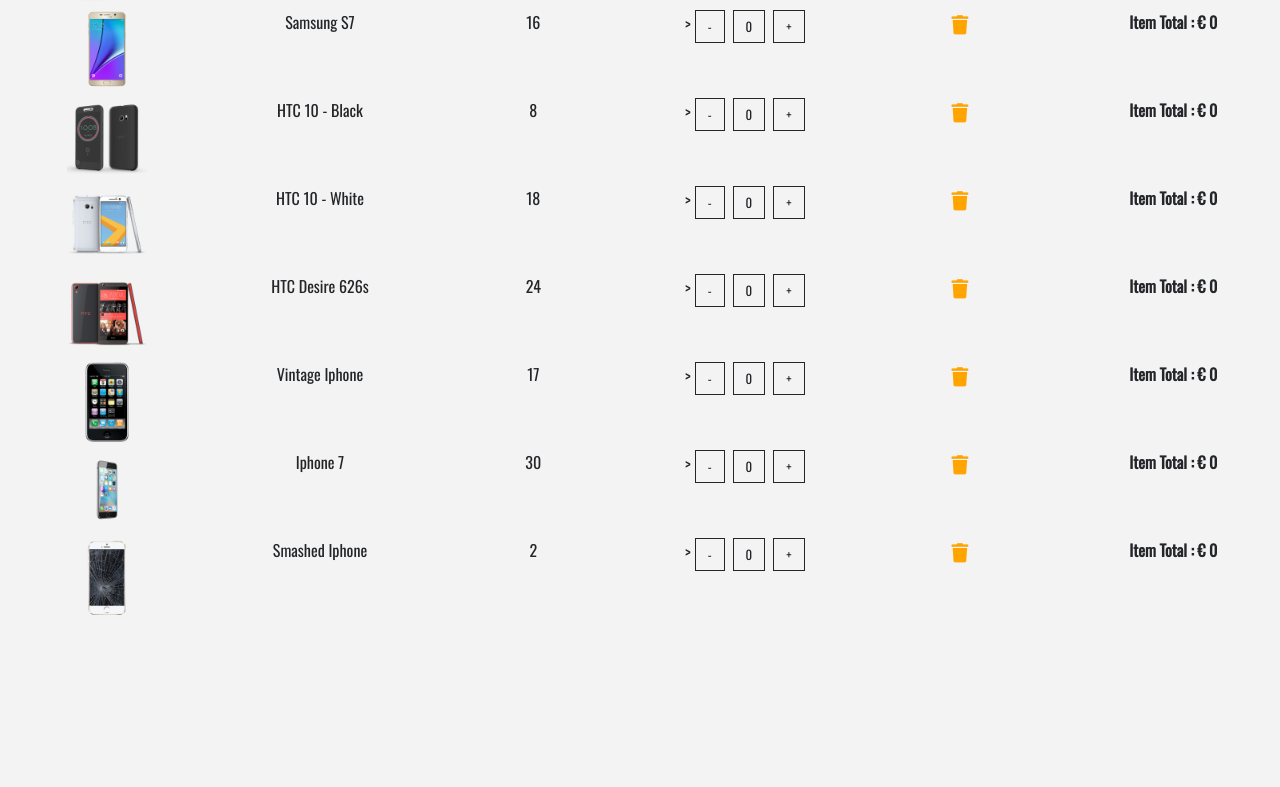
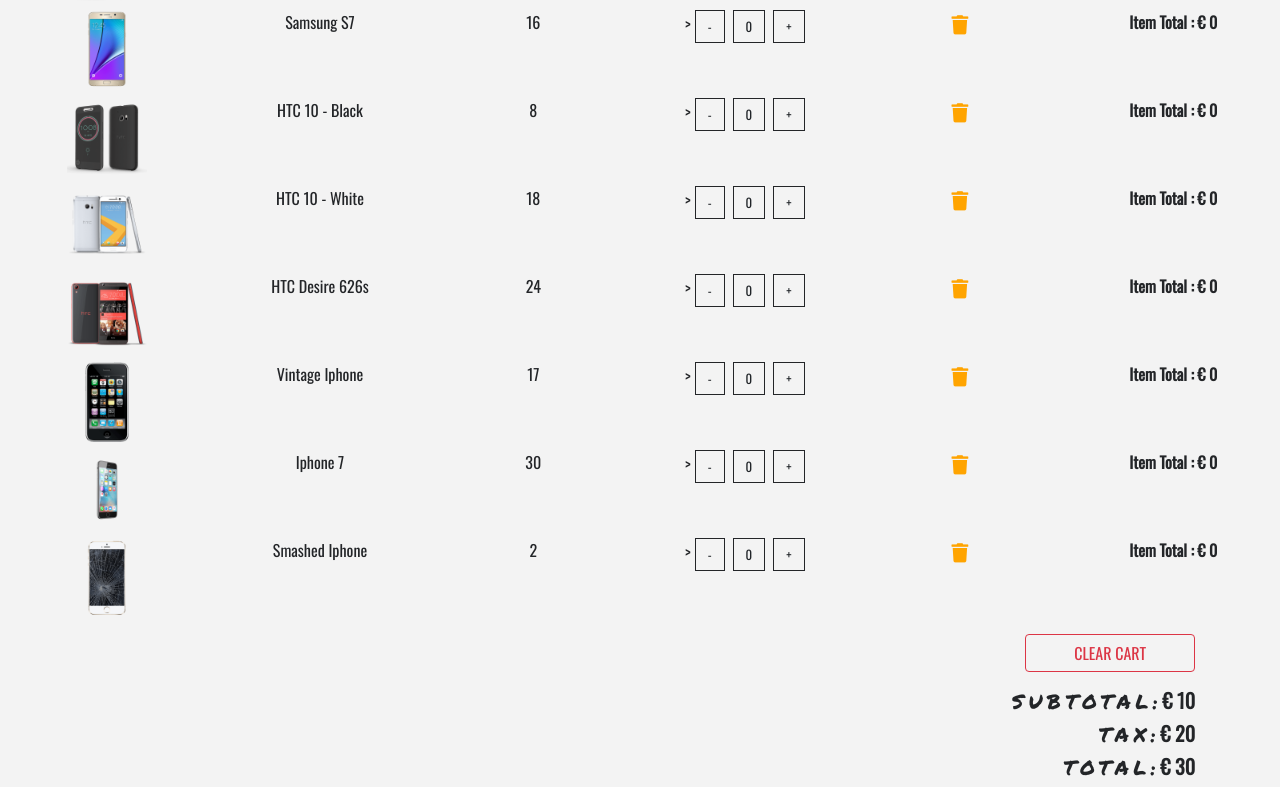
Before and after one commit to nic33wild/react-e-commerce, a React (Create React App) app: page /cart in a window 1280 px wide. Shown: the part 264-1051 px from the top of the page. Before the commit the page ends 890 px from the top, so only its background shows below. Built offline with nearby package versions, Linux system fonts and the light colour scheme.

Commit message:
added CartTotals with clear cart button

```diff
--- a/src/components/Cart/Cart.js
+++ b/src/components/Cart/Cart.js
@@ -4,6 +4,7 @@
 import EmptyCart from "./EmptyCart";
 import { ProductConsumer } from "../../context";
 import CartList from './CartList';
+import CartTotals from './CartTotals';
 
 export default class Cart extends Component {
   render() {
@@ -18,6 +19,7 @@
                   <Title name="your" title="cart" />
                   <CartColumns />
                   <CartList value={value} />
+                  <CartTotals value={value} />
                 </React.Fragment>
               );
             } else {
--- /dev/null
+++ b/src/components/Cart/CartTotals.js
@@ -0,0 +1,43 @@
+import React from "react";
+import { Link } from "react-router-dom";
+
+export default function CartTotals({ value }) {
+  const { cartSubTotal, cartTax, cartTotal, clearCart } = value;
+  return (
+    <React.Fragment>
+      <div className="container">
+        <div className="row">
+          <div className="col-10 mt-2 ml-sm-5 ml-md-auto col-sm-8 text-capitalize text-right">
+            <Link to="/">
+              <button
+                className="btn btn-outline-danger text-uppercase mb-3 px-5"
+                type="button"
+                onClick={()=>clearCart()}
+              >
+                clear cart
+              </button>
+            </Link>
+            <h5>
+                <span className="text-title">
+                    subtotal:
+                </span>
+                <strong>€ {cartSubTotal}</strong>
+            </h5>
+            <h5>
+                <span className="text-title">
+                    tax:
+                </span>
+                <strong>€ {cartTax}</strong>
+            </h5>
+            <h5>
+                <span className="text-title">
+                    total:
+                </span>
+                <strong>€ {cartTotal}</strong>
+            </h5>
+          </div>
+        </div>
+      </div>
+    </React.Fragment>
+  );
+}
--- a/src/context.js
+++ b/src/context.js
@@ -13,9 +13,9 @@
     cart: storeProducts,
     modalOpen: false,
     modalProduct: detailProduct,
-    cartSubTotal: 0,
-    cartTax: 0,
-    cartTotal: 0
+    cartSubTotal: 10,
+    cartTax: 20,
+    cartTotal: 30
   };
 
   componentDidMount() {
```
